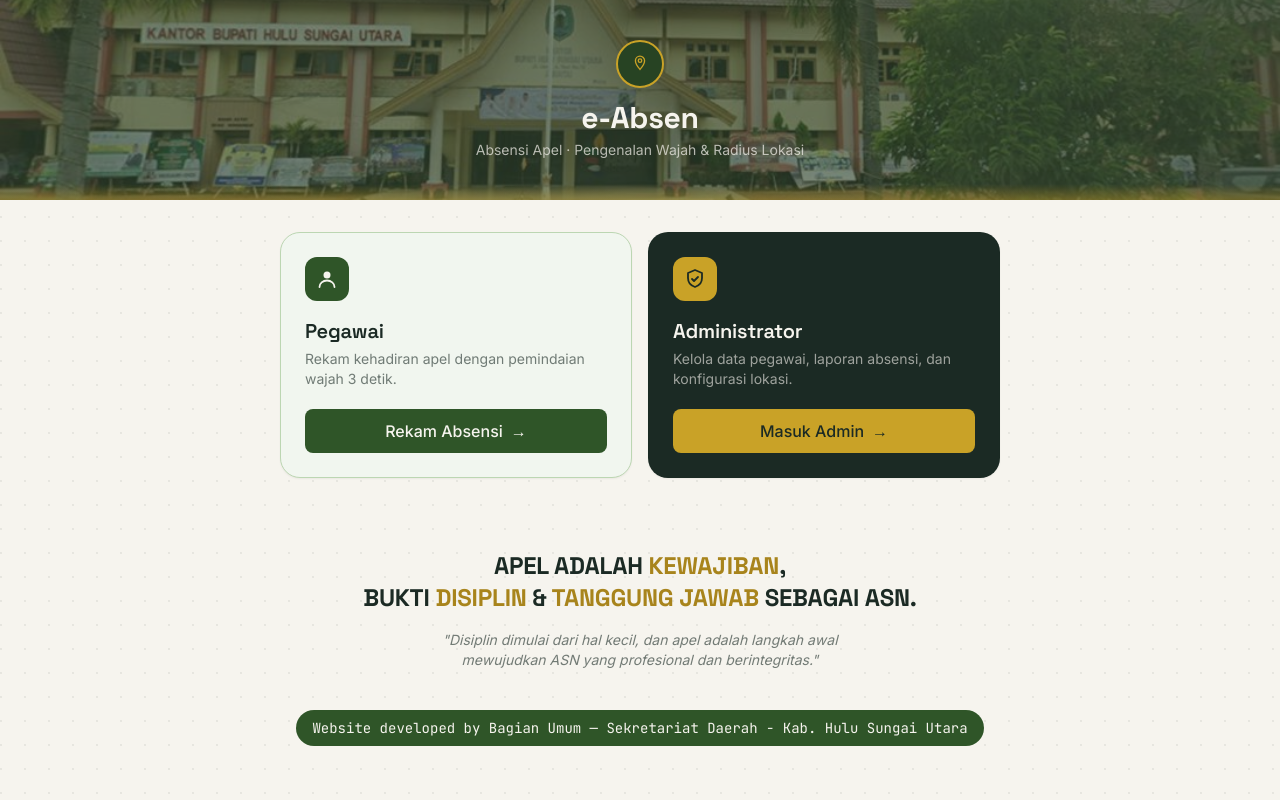
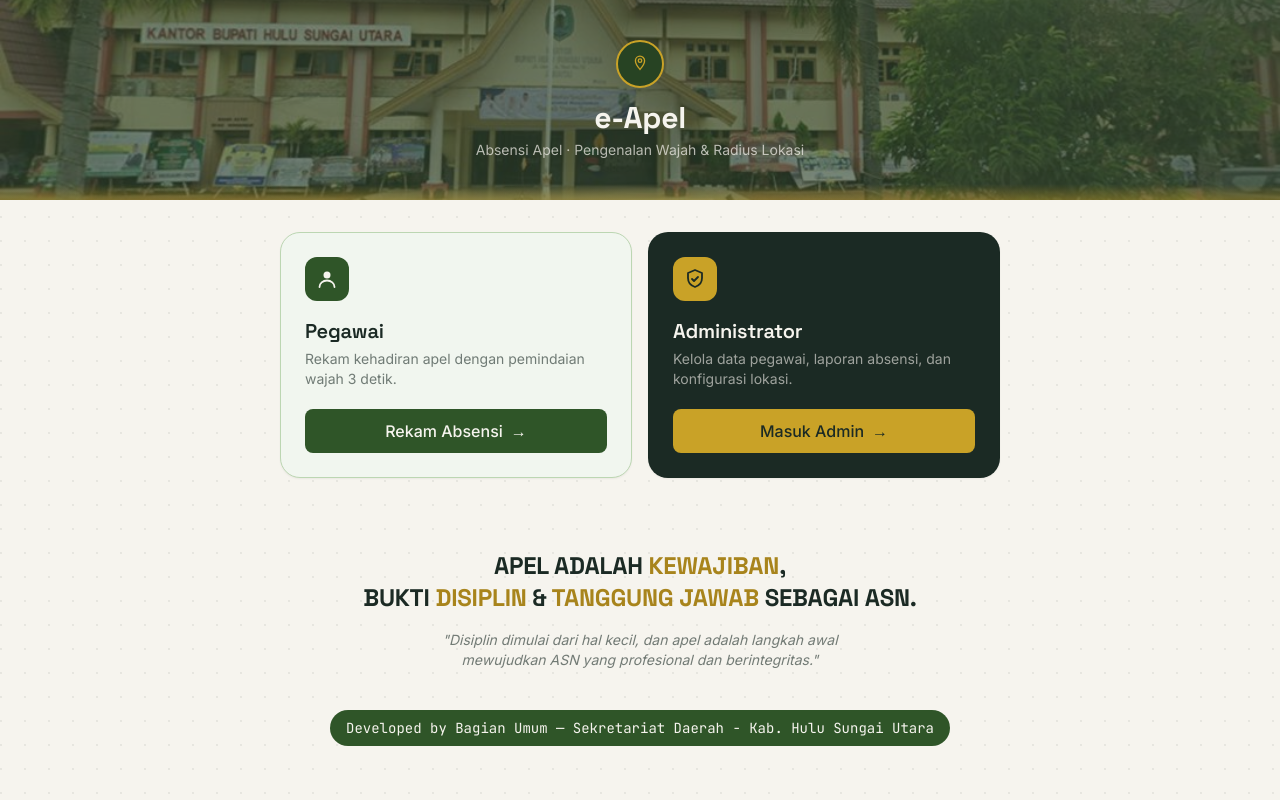
Before and after one commit to bangkit-hsu/sikeren, a React (Vite) app: page /#/ in a window 1280 px wide. Built offline with nearby package versions, Linux system fonts and the light colour scheme; no server answers.

Commit message:
Ganti nama aplikasi e-Absen jadi e-Apel di semua halaman, sederhanakan kredit jadi 'Developed by...'

```diff
--- a/index.html
+++ b/index.html
@@ -3,7 +3,7 @@
   <head>
     <meta charset="UTF-8" />
     <meta name="viewport" content="width=device-width, initial-scale=1.0" />
-    <title>e-Absen</title>
+    <title>e-Apel</title>
     <meta name="description" content="Aplikasi absensi apel pegawai berbasis lokasi (radius koordinat)" />
   </head>
   <body>
--- a/src/components/Layout.jsx
+++ b/src/components/Layout.jsx
@@ -81,7 +81,7 @@ export default function Layout({ children }) {
             eA
           </div>
           <div>
-            <p className="font-display font-semibold leading-tight">e-Absen</p>
+            <p className="font-display font-semibold leading-tight">e-Apel</p>
             <p className="text-xs text-ink/50 font-mono">{isAdmin ? 'Panel Admin' : 'Panel Pegawai'}</p>
           </div>
         </div>
@@ -128,7 +128,7 @@ export default function Layout({ children }) {
               </svg>
             </button>
           )}
-          <p className="font-display font-semibold">e-Absen</p>
+          <p className="font-display font-semibold">e-Apel</p>
         </header>
 
         <main className={`flex-1 w-full max-w-5xl mx-auto px-5 py-8 ${!isAdmin ? 'pb-24 md:pb-8' : ''}`}>{children}</main>
--- a/src/pages/DaftarWajah.jsx
+++ b/src/pages/DaftarWajah.jsx
@@ -108,7 +108,7 @@ export default function DaftarWajah() {
       <div className="w-full max-w-sm">
         <div className="text-center mb-6">
           <h1 className="font-display font-semibold text-2xl">Pendaftaran Mandiri</h1>
-          <p className="text-ink/60 text-sm mt-1">Daftarkan data & wajah kamu untuk absen otomatis di e-Absen</p>
+          <p className="text-ink/60 text-sm mt-1">Daftarkan data & wajah kamu untuk absen otomatis di e-Apel</p>
         </div>
 
         {tahap === 'form' && (
--- a/src/pages/FaceLogin.jsx
+++ b/src/pages/FaceLogin.jsx
@@ -200,7 +200,7 @@ export default function FaceLogin() {
     <div className="min-h-screen flex items-center justify-center px-5 py-8">
       <div className="w-full max-w-sm">
         <div className="text-center mb-6">
-          <p className="text-xs font-mono uppercase tracking-wide text-gold-600">e-Absen · Apel Pagi</p>
+          <p className="text-xs font-mono uppercase tracking-wide text-gold-600">e-Apel · Apel Pagi</p>
           <h1 className="font-display font-semibold text-2xl mt-1">Absensi Wajah</h1>
           <p className="text-ink/60 text-sm mt-1">Posisikan wajah di dalam bingkai. Kamera mengenali otomatis dalam 3 detik.</p>
         </div>
--- a/src/pages/Home.jsx
+++ b/src/pages/Home.jsx
@@ -35,7 +35,7 @@ export default function Home() {
               <circle cx="12" cy="8" r="2.1" stroke="currentColor" strokeWidth="1.6" />
             </svg>
           </div>
-          <h1 className="font-display font-bold text-2xl sm:text-3xl mt-3">e-Absen</h1>
+          <h1 className="font-display font-bold text-2xl sm:text-3xl mt-3">e-Apel</h1>
           <p className="text-paper/70 text-sm mt-1">Absensi Apel · Pengenalan Wajah &amp; Radius Lokasi</p>
         </div>
         <div className="absolute bottom-0 left-0 right-0 h-4 bg-gradient-to-t from-gold-500/40 to-transparent" />
@@ -89,7 +89,7 @@ export default function Home() {
 
       <div className="text-center pb-10 px-6">
         <p className="inline-block bg-moss-700 text-paper text-xs sm:text-sm rounded-full px-4 py-2 font-mono">
-          Website developed by Bagian Umum — Sekretariat Daerah - Kab. Hulu Sungai Utara
+          Developed by Bagian Umum — Sekretariat Daerah - Kab. Hulu Sungai Utara
         </p>
       </div>
     </div>
--- a/src/pages/Login.jsx
+++ b/src/pages/Login.jsx
@@ -35,7 +35,7 @@ export default function Login() {
           <div className="w-14 h-14 mx-auto rounded-full bg-moss-700 text-paper flex items-center justify-center font-display font-semibold text-lg radar-ring">
             eA
           </div>
-          <h1 className="font-display font-semibold text-2xl mt-4">e-Absen</h1>
+          <h1 className="font-display font-semibold text-2xl mt-4">e-Apel</h1>
           <p className="text-ink/60 text-sm mt-1">Masuk untuk mencatat kehadiran apel</p>
         </div>
         <form onSubmit={handleSubmit} className="bg-white/60 border border-ink/10 rounded-xl2 p-6 space-y-4 shadow-sm">
@@ -73,7 +73,7 @@ export default function Login() {
           <Link to="/absen" className="underline">Masuk pakai pengenalan wajah</Link>
         </p>
         <p className="text-xs text-ink/40 text-center mt-2 font-mono">
-          Website developed by Bagian Umum — Sekretariat Daerah - Kab. Hulu Sungai Utara
+          Developed by Bagian Umum — Sekretariat Daerah - Kab. Hulu Sungai Utara
         </p>
       </div>
     </div>
--- a/src/pages/SetupAwal.jsx
+++ b/src/pages/SetupAwal.jsx
@@ -62,7 +62,7 @@ export default function SetupAwal() {
     <div className="min-h-screen flex items-center justify-center px-5">
       <div className="w-full max-w-sm">
         <h1 className="font-display font-semibold text-2xl mb-1 text-center">Setup Awal</h1>
-        <p className="text-ink/60 text-sm mb-6 text-center">Buat akun admin pertama untuk mengelola e-Absen.</p>
+        <p className="text-ink/60 text-sm mb-6 text-center">Buat akun admin pertama untuk mengelola e-Apel.</p>
         <form onSubmit={buatAdmin} className="bg-white/60 border border-ink/10 rounded-xl2 p-6 space-y-4">
           <div>
             <label className="text-xs font-medium text-ink/60 uppercase tracking-wide font-mono">NIP</label>
```
Also changed, not shown: 1 other file (tests, documents, lock files or other folders).
